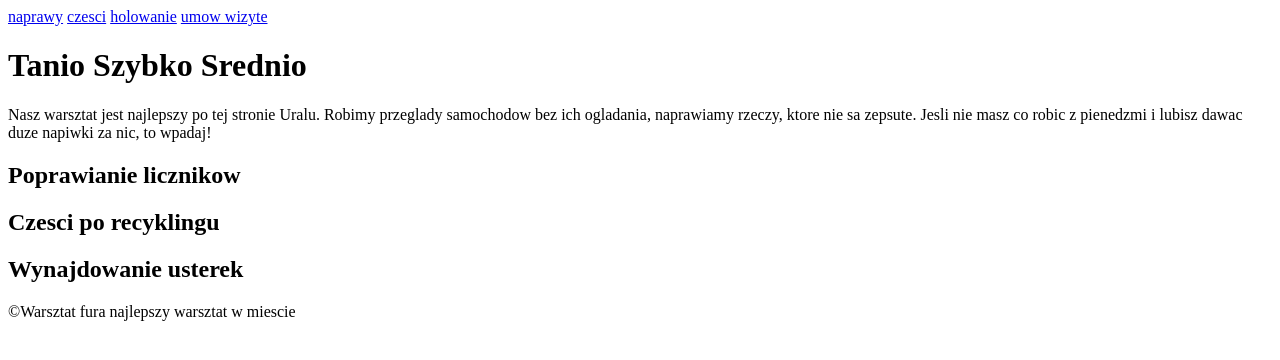
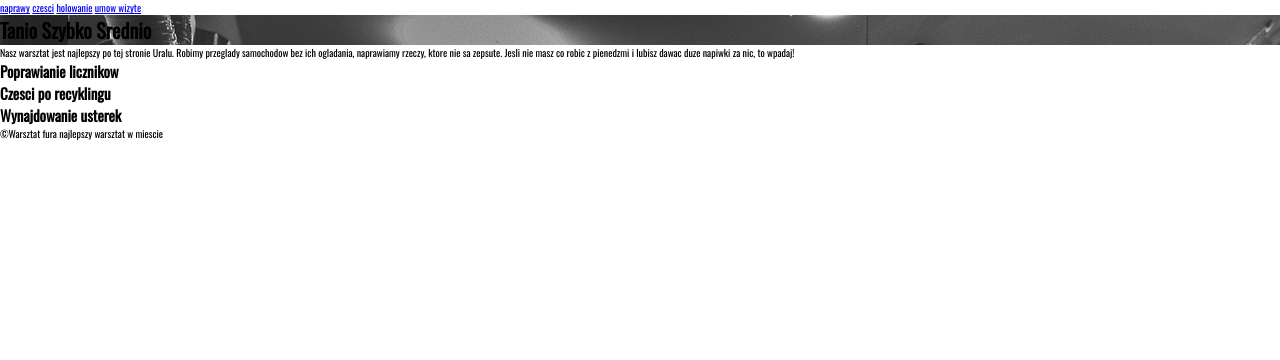
Before and after one commit to Robert1211/web_trening, a plain HTML site: page index.html in a window 1280 px wide. Drawn offline with nearby package versions, Linux system fonts and the light colour scheme.

Commit message:
new_photo

```diff
--- a/css/style.css
+++ b/css/style.css
@@ -1,2 +1,19 @@
 /* font-family: 'Oswald', sans-serif;
 font-family: 'Roboto', sans-serif; */
+*{
+   margin: 0;
+   padding: 0;
+   /* box-sizing: border-box; */
+}
+
+html {
+    font-size: 10px;
+    font-family: 'Oswald', sans-serif;
+}
+/* Nawigacja */
+
+/* Header */
+
+header {
+  background-image: url('/carman.jpg');
+}
```
Also changed, not shown: index.html (+1 -0 lines).
